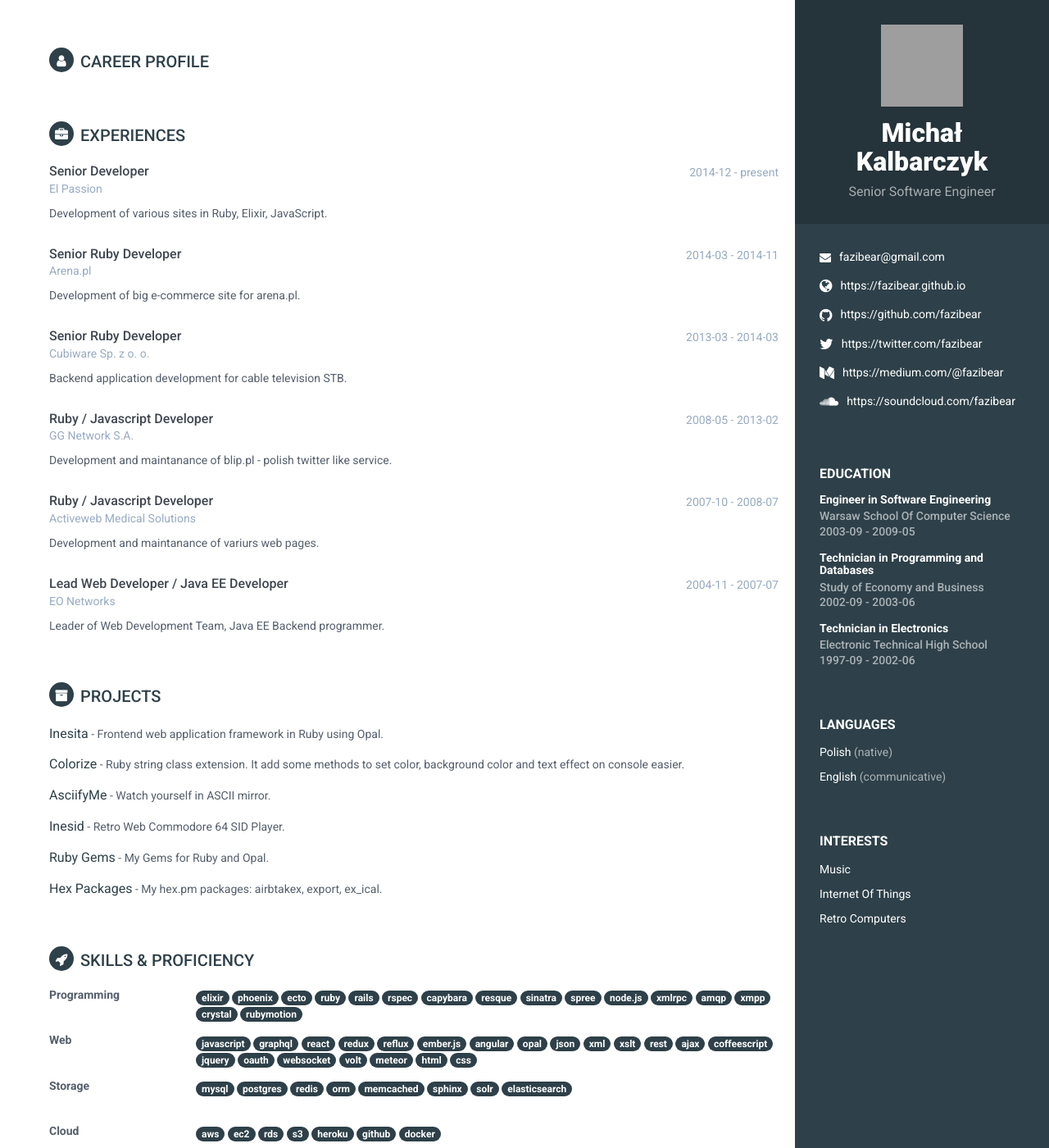
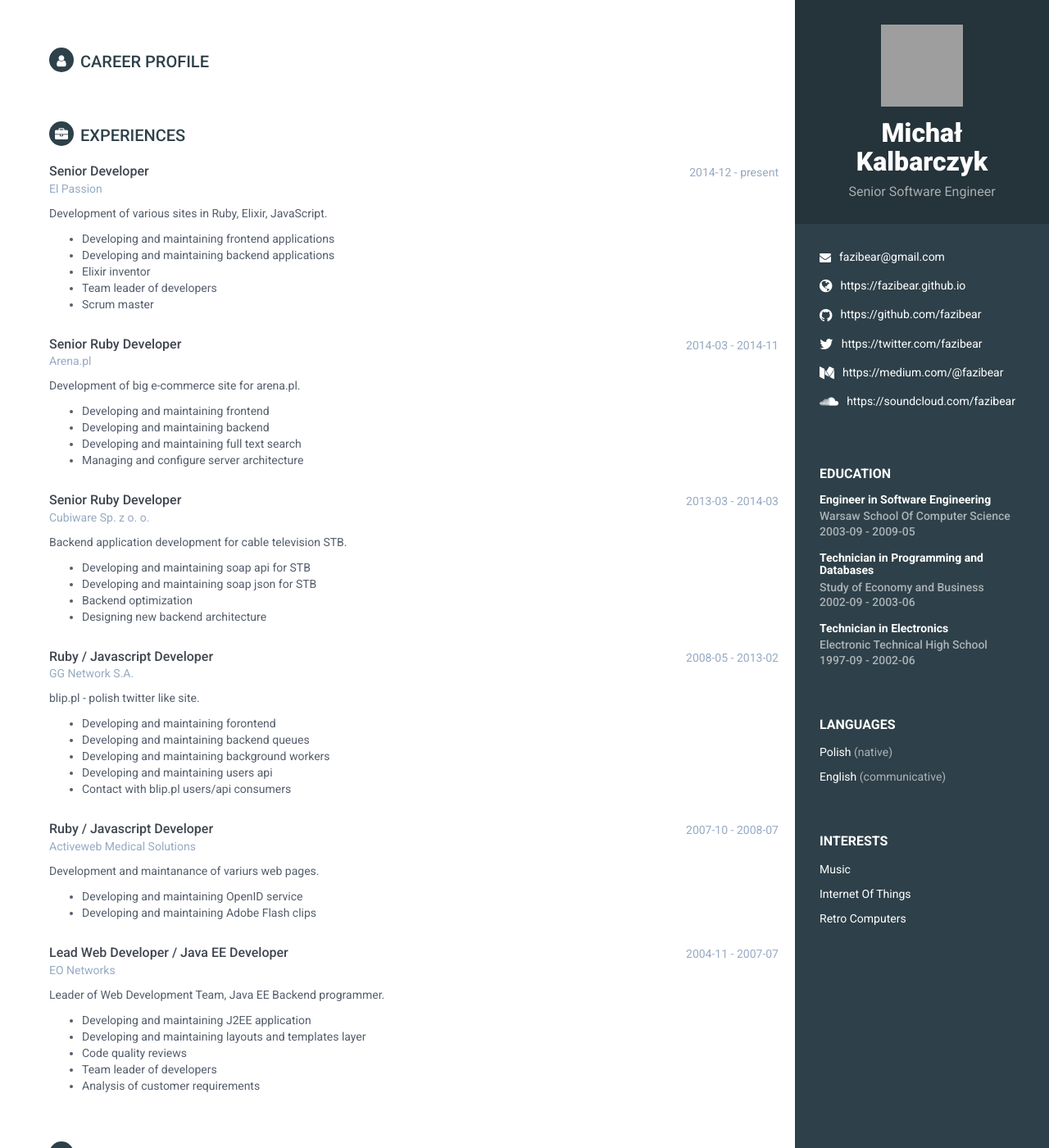
Before and after one commit to fazibear/fazibear.github.io, a Jekyll site: the page built from resume.html, in a window 1280 px wide and 1400 px high. Shown: the whole window at 82% size. Built offline with Jekyll 4.4.1, drawn with Linux system fonts in a browser that asks for light colours; nearby versions of some CDN libraries; grey boxes are pictures that could not be loaded.

Commit message:
Add highlights to resume

```diff
--- a/_data/cv.json
+++ b/_data/cv.json
@@ -129,6 +129,13 @@
         "url": "http://www.elpassion.com/",
         "position": "Senior  Developer",
         "summary": "Development of various sites in Ruby, Elixir, JavaScript.",
+        "highlights": [
+          "Developing and maintaining frontend applications",
+          "Developing and maintaining backend applications",
+          "Elixir inventor",
+          "Team leader of developers",
+          "Scrum master"
+        ],
         "start": "2014-12",
         "keywords": ["ruby","rails","sinatra","grape","javascript","solr","elasticsearch","resque","rspec","redis","postgres","memchached","json","git","docker","elixir","phoenix","graphql","websocket","aws","s3","rds","agile","scrum","jira"]
       },
@@ -137,6 +144,12 @@
         "url": "https://arena.pl/",
         "position": "Senior Ruby Developer",
         "summary": "Development of big e-commerce site for arena.pl.",
+        "highlights": [
+          "Developing and maintaining frontend",
+          "Developing and maintaining backend",
+          "Developing and maintaining full text search",
+          "Managing and configure server architecture"
+        ],
         "start": "2014-03",
         "end": "2014-11",
         "keywords": ["ruby","rails","javascript","jquery","solr","resque","rspec","redis","mysql","spree","memchached","json","git","varnish","haproxy","docker","jira"]
@@ -146,6 +159,12 @@
         "url": "http://www.cubiware.com/",
         "position": "Senior Ruby Developer",
         "summary": "Backend application development for cable television STB.",
+        "highlights": [
+          "Developing and maintaining soap api for STB",
+          "Developing and maintaining soap json for STB",
+          "Backend optimization",
+          "Designing new backend architecture"
+        ],
         "start": "2013-03",
         "end": "2014-03",
         "keywords": ["ruby","rails","sinatra","resque","rspec","redis","mysql","memcached","json", "xml", "xmlrpc", "git", "varnish", "haproxy","scrum","agile"]
@@ -154,7 +173,14 @@
         "employer": "GG Network S.A.",
         "url": "http://www.gg.pl/",
         "position": "Ruby / Javascript Developer",
-        "summary": "Development and maintanance of blip.pl - polish twitter like service.",
+        "summary": "blip.pl - polish twitter like site.",
+        "highlights": [
+          "Developing and maintaining forontend",
+          "Developing and maintaining backend queues",
+          "Developing and maintaining background workers",
+          "Developing and maintaining users api",
+          "Contact with blip.pl users/api consumers"
+        ],
         "start": "2008-05",
         "end": "2013-02",
         "keywords": ["ruby","rails","rspec","amqp","redis","sphinx","mysql","memchached","json","svn","varnish","haproxy","scrum","agile"]
@@ -164,6 +190,10 @@
         "url": "http://www.activeweb.pl/",
         "position": "Ruby / Javascript Developer",
         "summary": "Development and maintanance of variurs web pages.",
+        "highlights": [
+          "Developing and maintaining OpenID service",
+          "Developing and maintaining Adobe Flash clips"
+        ],
         "start": "2007-10",
         "end": "2008-07",
         "keywords": ["ruby","rails","rspec","mysql","ajax","rest","soap","openid","wap","svn","flash"]
@@ -173,6 +203,13 @@
         "url": "http://www.eo.pl",
         "position": "Lead Web Developer / Java EE Developer",
         "summary": "Leader of Web Development Team, Java EE Backend programmer.",
+        "highlights": [
+          "Developing and maintaining J2EE application",
+          "Developing and maintaining layouts and templates layer",
+          "Code quality reviews",
+          "Team leader of developers",
+          "Analysis of customer requirements"
+        ],
         "start": "2004-11",
         "end": "2007-07",
         "keywords": ["j2ee","hibernate","spring","velocity","postgres","javascript","html","css","xml","xslt","selenium","svn"]
--- a/resume.html
+++ b/resume.html
@@ -92,6 +92,11 @@ layout: null
           </div><!--//meta-->
           <div class="details">
             <p>{{ exp.summary }}</p>
+            <ul>
+              {% for highlight in exp.highlights %}
+              <li>{{  highlight }}</li>
+              {% endfor %}
+            </ul>
           </div><!--//details-->
         </div><!--//item-->
         {% endfor %}
```
